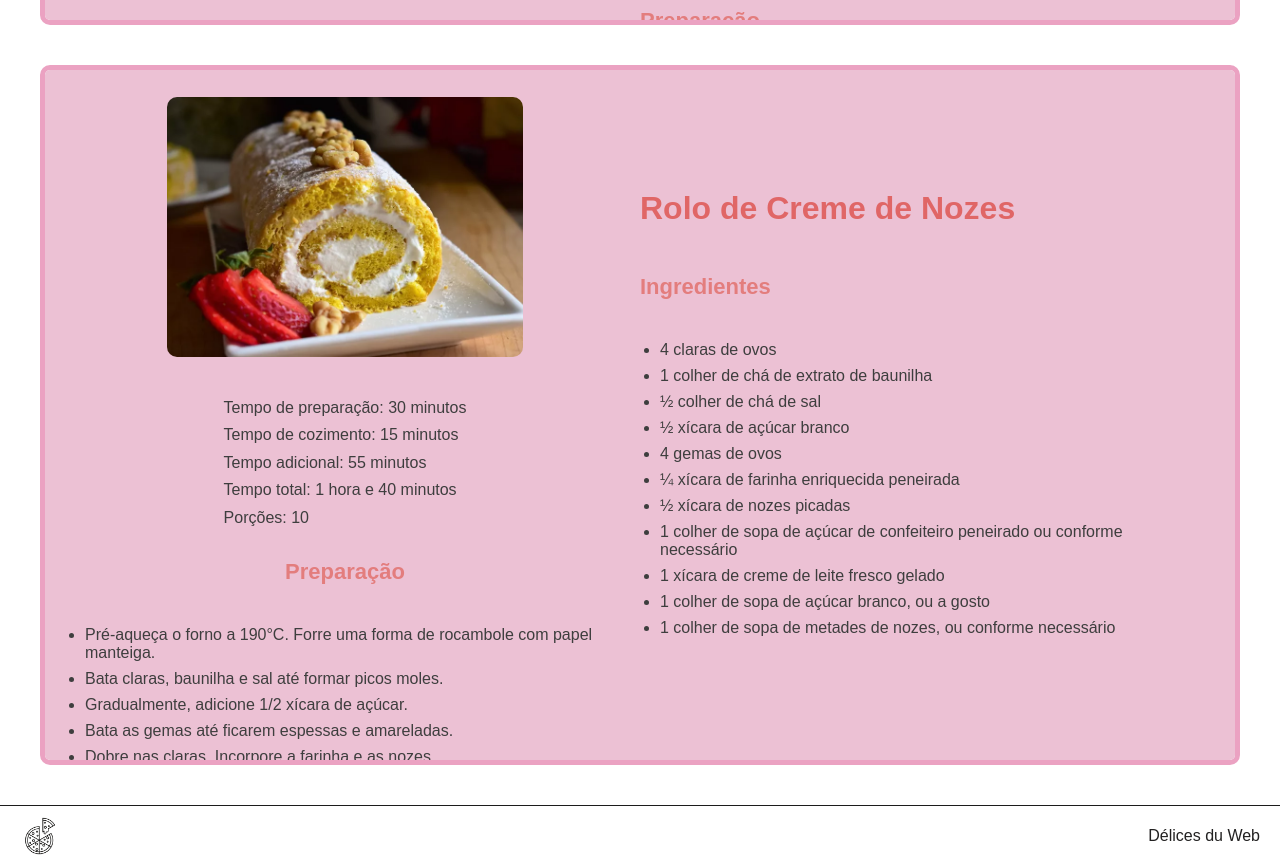
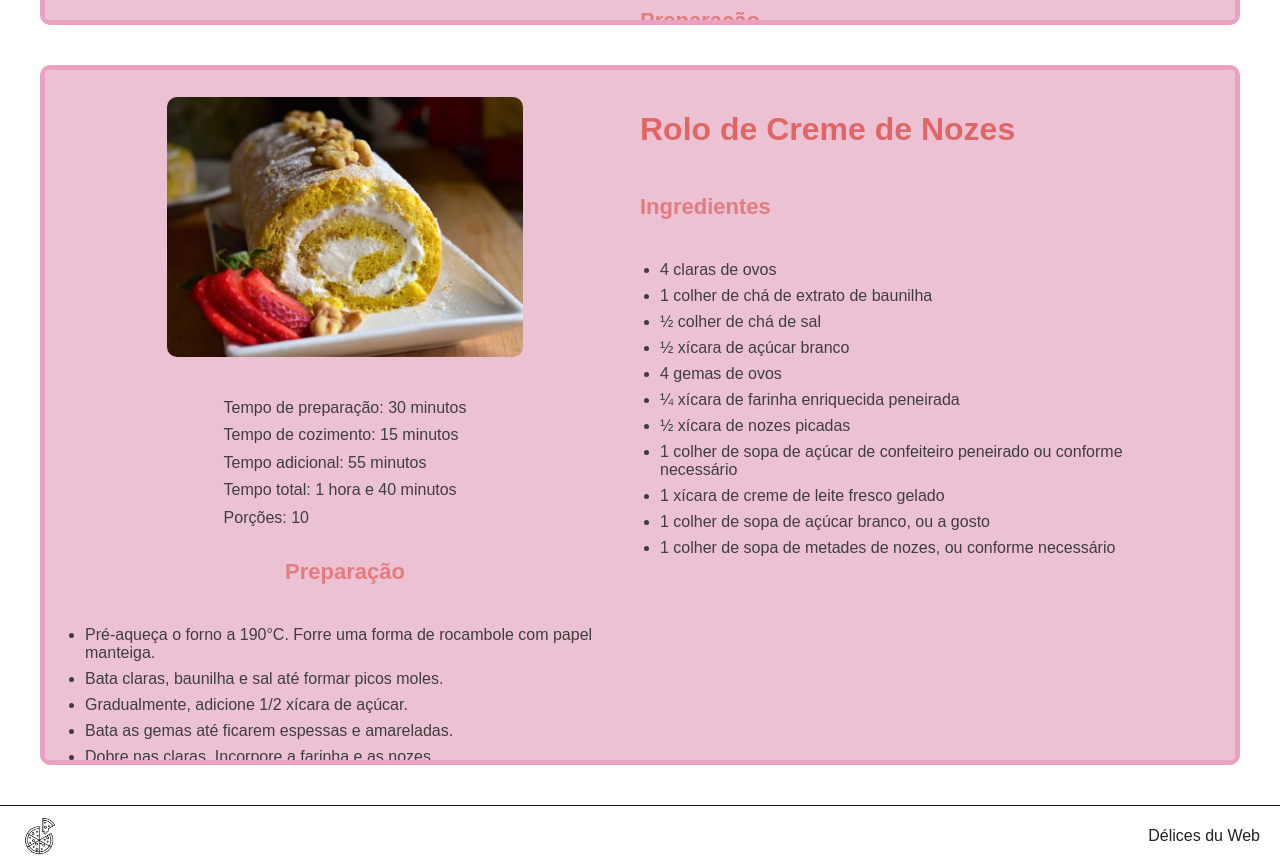
Before and after one commit to rebeca018/delices-du-web, a website: page doces.html in a window 1280 px wide. Shown: the part 1628-2494 px from the top of the page. Drawn offline with Linux system fonts and the light colour scheme.

Commit message:
Pequeno ajuste no css

```diff
--- a/CSS/carnes.css
+++ b/CSS/carnes.css
@@ -109,7 +109,6 @@ header {
     overflow: hidden;
     display: flex;
     justify-content: center;
-    align-items: center;
     flex-direction: row;
     width: 100%;
     max-width: 1200px;
--- a/CSS/doces.css
+++ b/CSS/doces.css
@@ -124,7 +124,6 @@ header {
     overflow: hidden;
     display: flex;
     justify-content: center;
-    align-items: center;
     flex-direction: row;
     width: 100%;
     max-width: 1200px;
--- a/CSS/massas.css
+++ b/CSS/massas.css
@@ -109,7 +109,6 @@ header {
     overflow: hidden;
     display: flex;
     justify-content: center;
-    align-items: center;
     flex-direction: row;
     width: 100%;
     max-width: 1200px;
```
